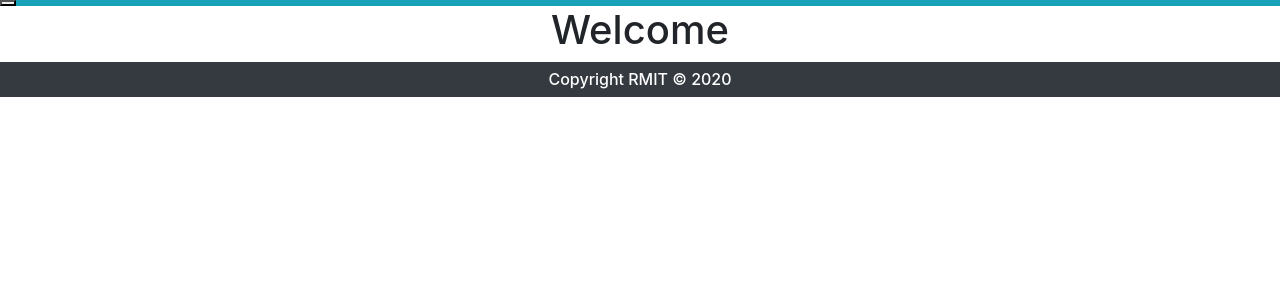
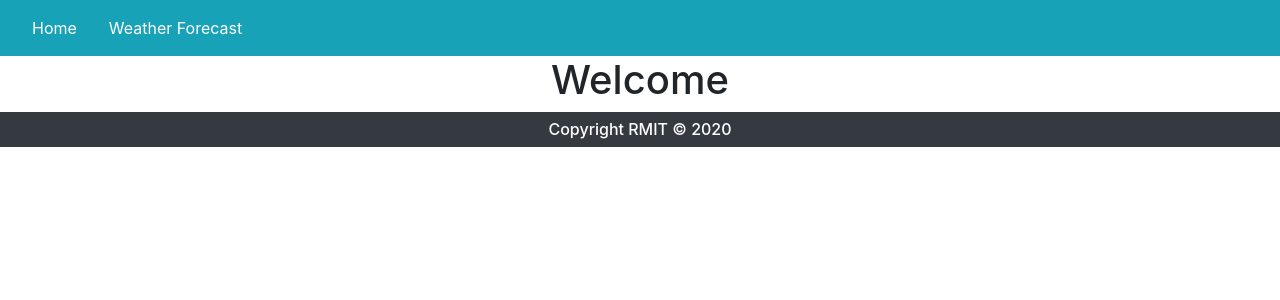
Before and after one commit to s3730387/Cloud-Computing-A2, a PHP site: page / in a window 1280 px wide. Shown: the top 300 px of the page. Run offline with PHP 8.4, Linux system fonts and the light colour scheme.

Commit message:
Update index.php

```diff
--- a/index.php
+++ b/index.php
@@ -1,5 +1,6 @@
 <!DOCTYPE html>
 <html lang="en">
+
 <head>
     <!-- Required meta tags -->
     <meta charset="utf-8">
@@ -13,24 +14,22 @@
     <!-- Bootstrap CSS -->
     <link rel="stylesheet" href="https://stackpath.bootstrapcdn.com/bootstrap/4.4.1/css/bootstrap.min.css" integrity="sha384-Vkoo8x4CGsO3+Hhxv8T/Q5PaXtkKtu6ug5TOeNV6gBiFeWPGFN9MuhOf23Q9Ifjh" crossorigin="anonymous">
 
-        <title>Weather Analytics</title>
+    <title>Welcome</title>
 </head>
+
 <body>
     <!-- Navigation Bar -->
-    <nav class="nav nav-expand-lg nav-dark bg-info sticky-top">
-        <button class="nav-toggler" type="button" data-toggle="collapse" data-target="#navContent" aria-controls="navContent" aria-expanded="false" aria-label="Toggle Navigation">
-            <span class="nav-toggler-icon"></span>
+    <nav class="navbar navbar-expand-lg navbar-light bg-info sticky-top">
+        <button class="navbar-toggler" type="button" data-toggle="collapse" data-target="#navContent" aria-controls="navContent" aria-expanded="false" aria-label="Toggle Navigation">
+            <span class="navbar-toggler-icon"></span>
         </button>
-        <div id="navContent" class="collapse nav-collapse">
+        <div id="navContent" class="collapse navbar-collapse">
             <ul class="nav mr-auto">
                 <li class="nav-item">
-                    ::marker
-                    <!-- Change index.html to index.php -->
-                    <a class="nav-link active" href="index.html">Home</a>
+                    <a class="nav-link active text-white" href="index.php">Home</a>
                 </li>
                 <li class="nav-item">
-                    ::marker
-                    <a class="nav-link" href="analytics.php">Weather Analytics</a>
+                    <a class="nav-link text-white" href="forecast.php">Weather Forecast</a>
                 </li>
             </ul>
         </div>
@@ -42,4 +41,5 @@
         <h6 class="text-center mb-0">Copyright RMIT © 2020</h6>
     </div>
 </body>
+
 </html>
```
Lines whose indentation alone changed are shown as unchanged.
